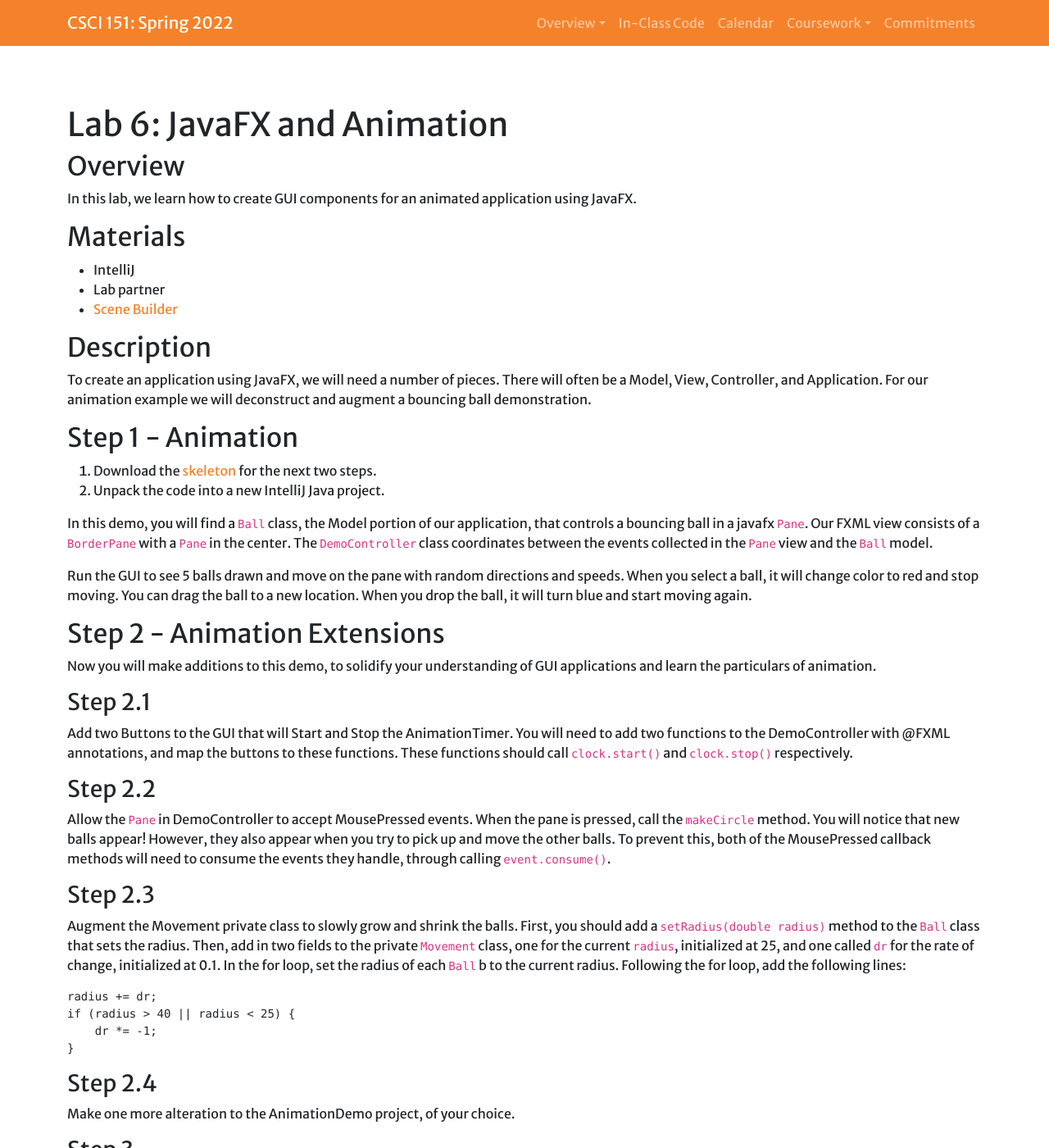
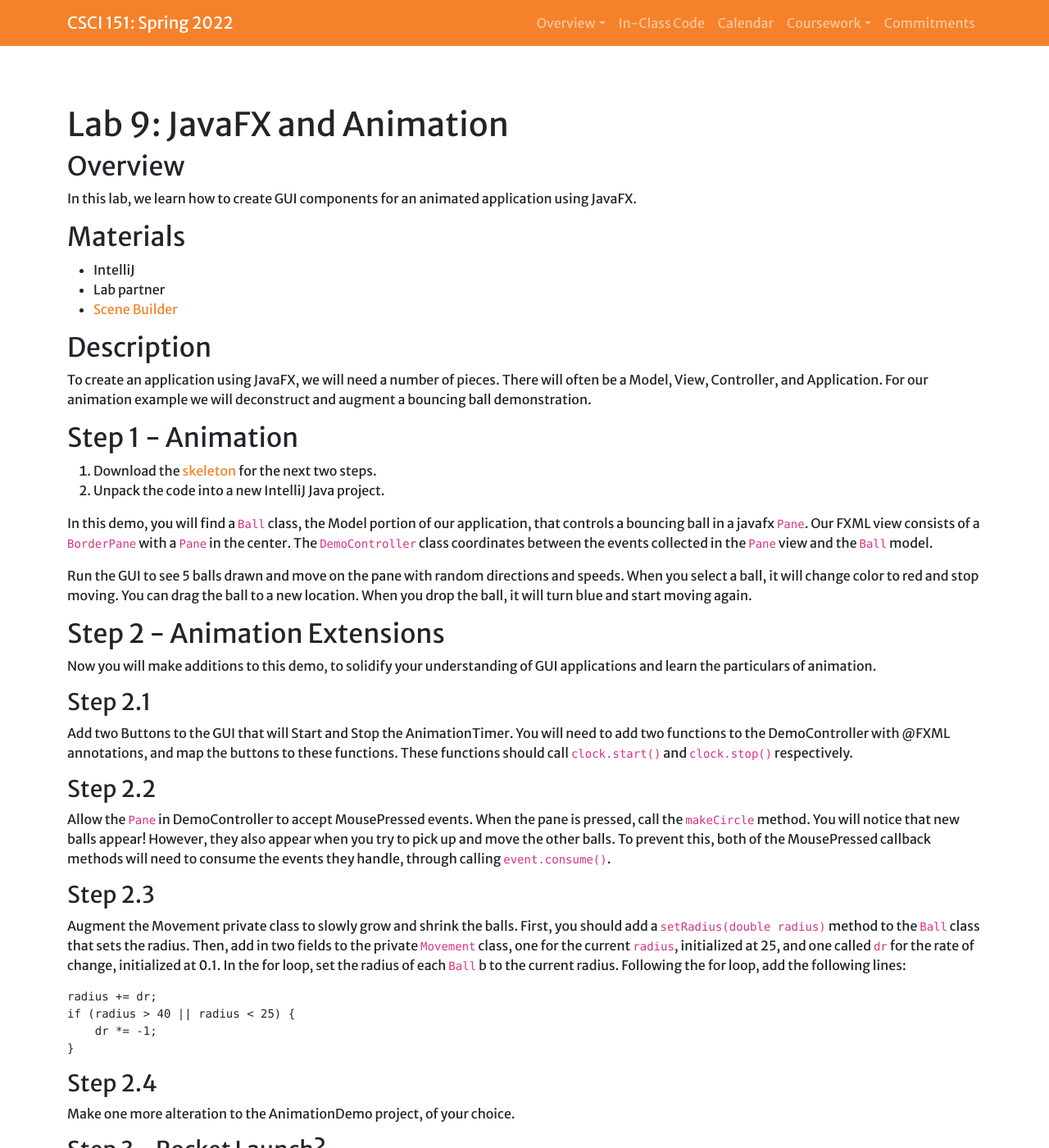
Before and after one commit to Hendrix-CS/csci151, a Jekyll site: the page built from labs/animation.md, in a window 1280 px wide and 1400 px high. Shown: the whole window at 82% size. Built offline with Jekyll 4.4.1, drawn with Linux system fonts in a browser that asks for light colours; a script that is not in the unit is left out; our own code applies the rules of GitHub Pages for plain Markdown files.

Commit message:
More lab zip updates

```diff
--- a/labs/animation.md
+++ b/labs/animation.md
@@ -1,7 +1,7 @@
 ---
 layout: work
 type: Lab
-num: 6
+num: 9
 worktitle: JavaFX and Animation
 ---
 
```
Also changed, not shown: other parts of labs/animation.md (+1 -1 lines), 7 other files.
